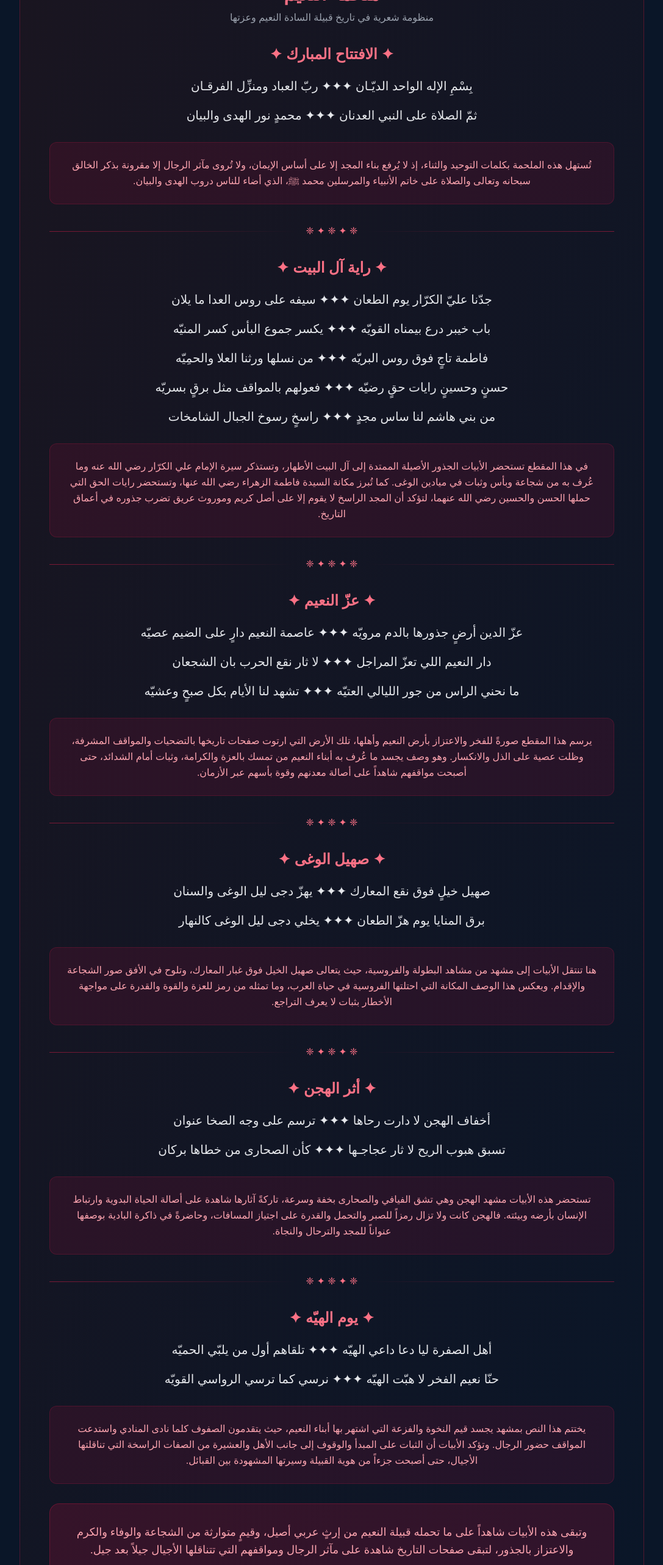
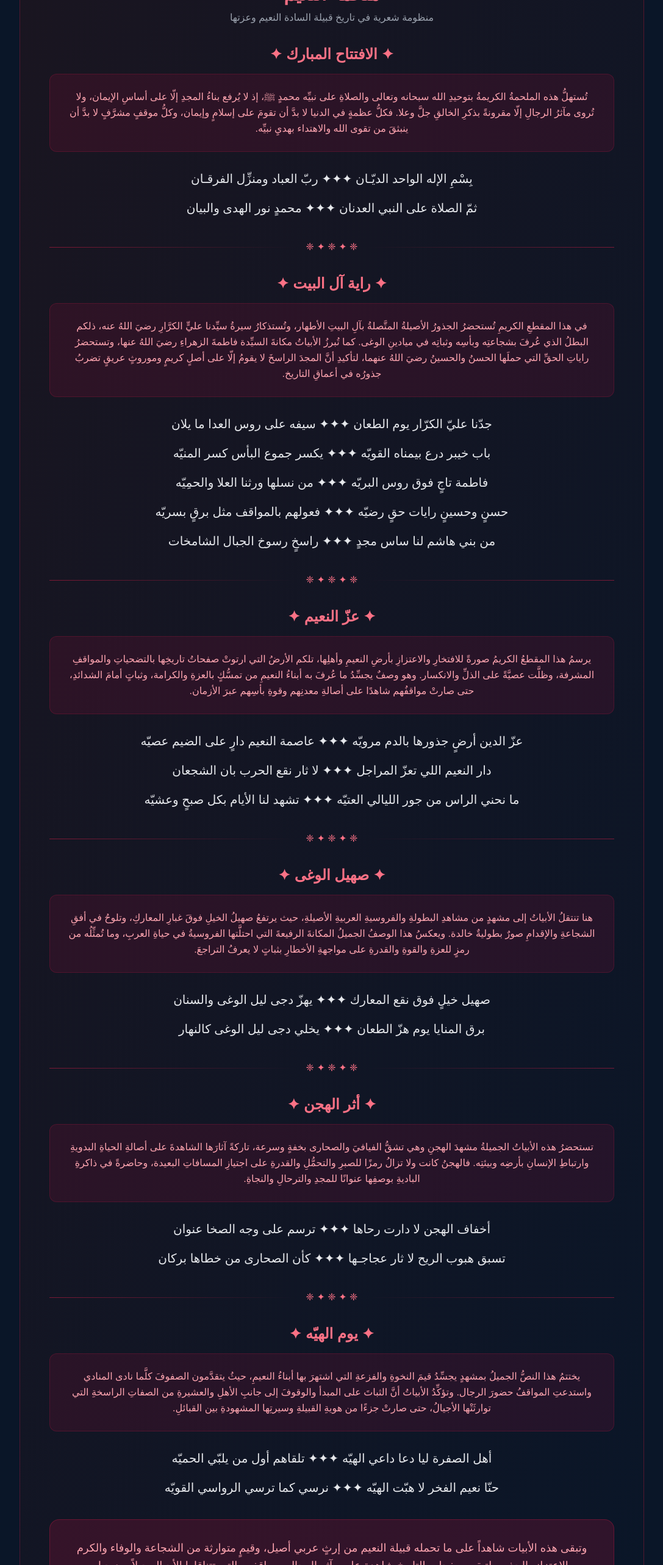
Before and after one commit to qabilatalnaim/qabila-al-naim, a React (Vite) app: page /poetry in a window 1280 px wide. Shown: the part 4760-7326 px from the top of the page at 61% size, without its empty margins (96-1183 px from the left). Built offline with nearby package versions, Linux system fonts and the light colour scheme.

Commit message:
Reorder explanations before verses in Malhama + grammatical improvements

```diff
--- a/src/pages/PoetryPage.tsx
+++ b/src/pages/PoetryPage.tsx
@@ -355,17 +355,17 @@ export default function PoetryPage() {
               {/* Opening */}
               <div className="text-center">
                 <h3 className="text-2xl font-bold text-rose-400 mb-4">✦ الافتتاح المبارك ✦</h3>
+                <div className="bg-rose-900/20 rounded-xl p-6 mb-6 border border-rose-600/20">
+                  <p className="text-rose-300 text-base leading-relaxed">
+                    تُستهلُّ هذه الملحمةُ الكريمةُ بتوحيدِ الله سبحانه وتعالى والصلاةِ على نبيِّه محمدٍ ﷺ، إذ لا يُرفع بناءُ المجدِ إلّا على أساسِ الإيمان، ولا تُروى مآثرُ الرجالِ إلّا مقرونةً بذكرِ الخالقِ جلَّ وعلا. فكلُّ عظمةٍ في الدنيا لا بدَّ أن تقومَ على إسلامٍ وإيمان، وكلُّ موقفٍ مشرَّفٍ لا بدَّ أن ينبثقَ من تقوى الله والاهتداء بهديِ نبيِّه.
+                  </p>
+                </div>
                 <p className="text-gray-200 text-xl leading-loose mb-2">
                   بِسْمِ الإله الواحد الديّـان ✦✦✦ ربّ العباد ومنزِّل الفرقـان
                 </p>
                 <p className="text-gray-200 text-xl leading-loose">
                   ثمّ الصلاة على النبي العدنان ✦✦✦ محمدٍ نور الهدى والبيان
                 </p>
-                <div className="bg-rose-900/20 rounded-xl p-6 mt-6 border border-rose-600/20">
-                  <p className="text-rose-300 text-base leading-relaxed">
-                    تُستهل هذه الملحمة بكلمات التوحيد والثناء، إذ لا يُرفع بناء المجد إلا على أساس الإيمان، ولا تُروى مآثر الرجال إلا مقرونة بذكر الخالق سبحانه وتعالى والصلاة على خاتم الأنبياء والمرسلين محمد ﷺ، الذي أضاء للناس دروب الهدى والبيان.
-                  </p>
-                </div>
               </div>
 
               <div className="flex items-center justify-center gap-4 my-6">
@@ -377,6 +377,11 @@ export default function PoetryPage() {
               {/* راية آل البيت */}
               <div className="text-center">
                 <h3 className="text-2xl font-bold text-rose-400 mb-4">✦ راية آل البيت ✦</h3>
+                <div className="bg-rose-900/20 rounded-xl p-6 mb-6 border border-rose-600/20">
+                  <p className="text-rose-300 text-base leading-relaxed">
+                    في هذا المقطعِ الكريمِ تُستحضرُ الجذورُ الأصيلةُ المتَّصلةُ بآلِ البيتِ الأطهار، وتُستذكارُ سيرةُ سيِّدنا عليٍّ الكرَّارِ رضيَ اللهُ عنه، ذلكم البطلُ الذي عُرفَ بشجاعتِه وبأسِه وثباتِه في ميادينِ الوغى. كما تُبرزُ الأبياتُ مكانةَ السيِّدة فاطمةَ الزهراءِ رضيَ اللهُ عنها، وتستحضرُ راياتِ الحقِّ التي حملَها الحسنُ والحسينُ رضيَ اللهُ عنهما، لتأكيدِ أنَّ المجدَ الراسخَ لا يقومُ إلّا على أصلٍ كريمٍ وموروثٍ عريقٍ تضربُ جذورُه في أعماقِ التاريخ.
+                  </p>
+                </div>
                 <p className="text-gray-200 text-xl leading-loose mb-2">
                   جدّنا عليّ الكرّار يوم الطعان ✦✦✦ سيفه على روس العدا ما يلان
                 </p>
@@ -392,11 +397,6 @@ export default function PoetryPage() {
                 <p className="text-gray-200 text-xl leading-loose">
                   من بني هاشم لنا ساس مجدٍ ✦✦✦ راسخٍ رسوخ الجبال الشامخات
                 </p>
-                <div className="bg-rose-900/20 rounded-xl p-6 mt-6 border border-rose-600/20">
-                  <p className="text-rose-300 text-base leading-relaxed">
-                    في هذا المقطع تستحضر الأبيات الجذور الأصيلة الممتدة إلى آل البيت الأطهار، وتستذكر سيرة الإمام علي الكرّار رضي الله عنه وما عُرف به من شجاعة وبأس وثبات في ميادين الوغى. كما تُبرز مكانة السيدة فاطمة الزهراء رضي الله عنها، وتستحضر رايات الحق التي حملها الحسن والحسين رضي الله عنهما، لتؤكد أن المجد الراسخ لا يقوم إلا على أصل كريم وموروث عريق تضرب جذوره في أعماق التاريخ.
-                  </p>
-                </div>
               </div>
 
               <div className="flex items-center justify-center gap-4 my-6">
@@ -408,6 +408,11 @@ export default function PoetryPage() {
               {/* عزّ النعيم */}
               <div className="text-center">
                 <h3 className="text-2xl font-bold text-rose-400 mb-4">✦ عزّ النعيم ✦</h3>
+                <div className="bg-rose-900/20 rounded-xl p-6 mb-6 border border-rose-600/20">
+                  <p className="text-rose-300 text-base leading-relaxed">
+                    يرسمُ هذا المقطعُ الكريمُ صورةً للافتخارِ والاعتزازِ بأرضِ النعيمِ وأهلِها، تلكم الأرضُ التي ارتوتْ صفحاتُ تاريخِها بالتضحياتِ والمواقفِ المشرفة، وظلَّت عصيَّةً على الذلِّ والانكسار. وهو وصفٌ يجسِّدُ ما عُرفَ به أبناءُ النعيمِ من تمسُّكٍ بالعزةِ والكرامة، وثباتٍ أمامَ الشدائدِ، حتى صارتْ مواقفُهم شاهدًا على أصالةِ معدنِهم وقوةِ بأسِهم عبرَ الأزمان.
+                  </p>
+                </div>
                 <p className="text-gray-200 text-xl leading-loose mb-2">
                   عزّ الدين أرضٍ جذورها بالدم مرويّه ✦✦✦ عاصمة النعيم دارٍ على الضيم عصيّه
                 </p>
@@ -417,11 +422,6 @@ export default function PoetryPage() {
                 <p className="text-gray-200 text-xl leading-loose">
                   ما نحني الراس من جور الليالي العتيّه ✦✦✦ تشهد لنا الأيام بكل صبحٍ وعشيّه
                 </p>
-                <div className="bg-rose-900/20 rounded-xl p-6 mt-6 border border-rose-600/20">
-                  <p className="text-rose-300 text-base leading-relaxed">
-                    يرسم هذا المقطع صورةً للفخر والاعتزاز بأرض النعيم وأهلها، تلك الأرض التي ارتوت صفحات تاريخها بالتضحيات والمواقف المشرفة، وظلت عصية على الذل والانكسار. وهو وصف يجسد ما عُرف به أبناء النعيم من تمسك بالعزة والكرامة، وثبات أمام الشدائد، حتى أصبحت مواقفهم شاهداً على أصالة معدنهم وقوة بأسهم عبر الأزمان.
-                  </p>
-                </div>
               </div>
 
               <div className="flex items-center justify-center gap-4 my-6">
@@ -433,17 +433,17 @@ export default function PoetryPage() {
               {/* صهيل الوغى */}
               <div className="text-center">
                 <h3 className="text-2xl font-bold text-rose-400 mb-4">✦ صهيل الوغى ✦</h3>
+                <div className="bg-rose-900/20 rounded-xl p-6 mb-6 border border-rose-600/20">
+                  <p className="text-rose-300 text-base leading-relaxed">
+                    هنا تنتقلُ الأبياتُ إلى مشهدٍ من مشاهدِ البطولةِ والفروسيةِ العربيةِ الأصيلةِ، حيث يرتفعُ صهيلُ الخيلِ فوقَ غبارِ المعاركِ، وتلوحُ في أفقِ الشجاعةِ والإقدامِ صورٌ بطوليةٌ خالدة. ويعكسُ هذا الوصفُ الجميلُ المكانةَ الرفيعةَ التي احتلَّتها الفروسيةُ في حياةِ العربِ، وما تُمثِّلُه من رمزٍ للعزةِ والقوةِ والقدرةِ على مواجهةِ الأخطارِ بثباتٍ لا يعرفُ التراجعَ.
+                  </p>
+                </div>
                 <p className="text-gray-200 text-xl leading-loose mb-2">
                   صهيل خيلٍ فوق نقع المعارك ✦✦✦ يهزّ دجى ليل الوغى والسنان
                 </p>
                 <p className="text-gray-200 text-xl leading-loose">
                   برق المنايا يوم هزّ الطعان ✦✦✦ يخلي دجى ليل الوغى كالنهار
                 </p>
-                <div className="bg-rose-900/20 rounded-xl p-6 mt-6 border border-rose-600/20">
-                  <p className="text-rose-300 text-base leading-relaxed">
-                    هنا تنتقل الأبيات إلى مشهد من مشاهد البطولة والفروسية، حيث يتعالى صهيل الخيل فوق غبار المعارك، وتلوح في الأفق صور الشجاعة والإقدام. ويعكس هذا الوصف المكانة التي احتلتها الفروسية في حياة العرب، وما تمثله من رمز للعزة والقوة والقدرة على مواجهة الأخطار بثبات لا يعرف التراجع.
-                  </p>
-                </div>
               </div>
 
               <div className="flex items-center justify-center gap-4 my-6">
@@ -455,17 +455,17 @@ export default function PoetryPage() {
               {/* أثر الهجن */}
               <div className="text-center">
                 <h3 className="text-2xl font-bold text-rose-400 mb-4">✦ أثر الهجن ✦</h3>
+                <div className="bg-rose-900/20 rounded-xl p-6 mb-6 border border-rose-600/20">
+                  <p className="text-rose-300 text-base leading-relaxed">
+                    تستحضرُ هذه الأبياتُ الجميلةُ مشهدَ الهجنِ وهي تشقُّ الفيافيَ والصحارى بخفةٍ وسرعة، تاركةً آثارَها الشاهدةَ على أصالةِ الحياةِ البدويةِ وارتباطِ الإنسانِ بأرضِه وبيئتِه. فالهجنُ كانت ولا تزالُ رمزًا للصبرِ والتحمُّلِ والقدرةِ على اجتيازِ المسافاتِ البعيدة، وحاضرةً في ذاكرةِ الباديةِ بوصفِها عنوانًا للمجدِ والترحالِ والنجاةِ.
+                  </p>
+                </div>
                 <p className="text-gray-200 text-xl leading-loose mb-2">
                   أخفاف الهجن لا دارت رحاها ✦✦✦ ترسم على وجه الصخا عنوان
                 </p>
                 <p className="text-gray-200 text-xl leading-loose">
                   تسبق هبوب الريح لا ثار عجاجـها ✦✦✦ كأن الصحارى من خطاها بركان
                 </p>
-                <div className="bg-rose-900/20 rounded-xl p-6 mt-6 border border-rose-600/20">
-                  <p className="text-rose-300 text-base leading-relaxed">
-                    تستحضر هذه الأبيات مشهد الهجن وهي تشق الفيافي والصحارى بخفة وسرعة، تاركةً آثارها شاهدة على أصالة الحياة البدوية وارتباط الإنسان بأرضه وبيئته. فالهجن كانت ولا تزال رمزاً للصبر والتحمل والقدرة على اجتياز المسافات، وحاضرةً في ذاكرة البادية بوصفها عنواناً للمجد والترحال والنجاة.
-                  </p>
-                </div>
               </div>
 
               <div className="flex items-center justify-center gap-4 my-6">
@@ -477,17 +477,17 @@ export default function PoetryPage() {
               {/* يوم الهيّه */}
               <div className="text-center">
                 <h3 className="text-2xl font-bold text-rose-400 mb-4">✦ يوم الهيّه ✦</h3>
+                <div className="bg-rose-900/20 rounded-xl p-6 mb-6 border border-rose-600/20">
+                  <p className="text-rose-300 text-base leading-relaxed">
+                    يختتمُ هذا النصُّ الجميلُ بمشهدٍ يجسِّدُ قيمَ النخوةِ والفزعةِ التي اشتهرَ بها أبناءُ النعيمِ، حيثُ يتقدَّمون الصفوفَ كلَّما نادى المنادي واستدعتِ المواقفُ حضورَ الرجال. وتؤكِّدُ الأبياتُ أنَّ الثباتَ على المبدأ والوقوفَ إلى جانبِ الأهلِ والعشيرةِ من الصفاتِ الراسخةِ التي توارثَتْها الأجيالُ، حتى صارتْ جزءًا من هويةِ القبيلةِ وسيرتِها المشهودةِ بين القبائلِ.
+                  </p>
+                </div>
                 <p className="text-gray-200 text-xl leading-loose mb-2">
                   أهل الصفرة ليا دعا داعي الهيّه ✦✦✦ تلقاهم أول من يلبّي الحميّه
                 </p>
                 <p className="text-gray-200 text-xl leading-loose">
                   حنّا نعيم الفخر لا هبّت الهيّه ✦✦✦ نرسي كما ترسي الرواسي القويّه
                 </p>
-                <div className="bg-rose-900/20 rounded-xl p-6 mt-6 border border-rose-600/20">
-                  <p className="text-rose-300 text-base leading-relaxed">
-                    يختتم هذا النص بمشهد يجسد قيم النخوة والفزعة التي اشتهر بها أبناء النعيم، حيث يتقدمون الصفوف كلما نادى المنادي واستدعت المواقف حضور الرجال. وتؤكد الأبيات أن الثبات على المبدأ والوقوف إلى جانب الأهل والعشيرة من الصفات الراسخة التي تناقلتها الأجيال، حتى أصبحت جزءاً من هوية القبيلة وسيرتها المشهودة بين القبائل.
-                  </p>
-                </div>
               </div>
             </section>
 
```
